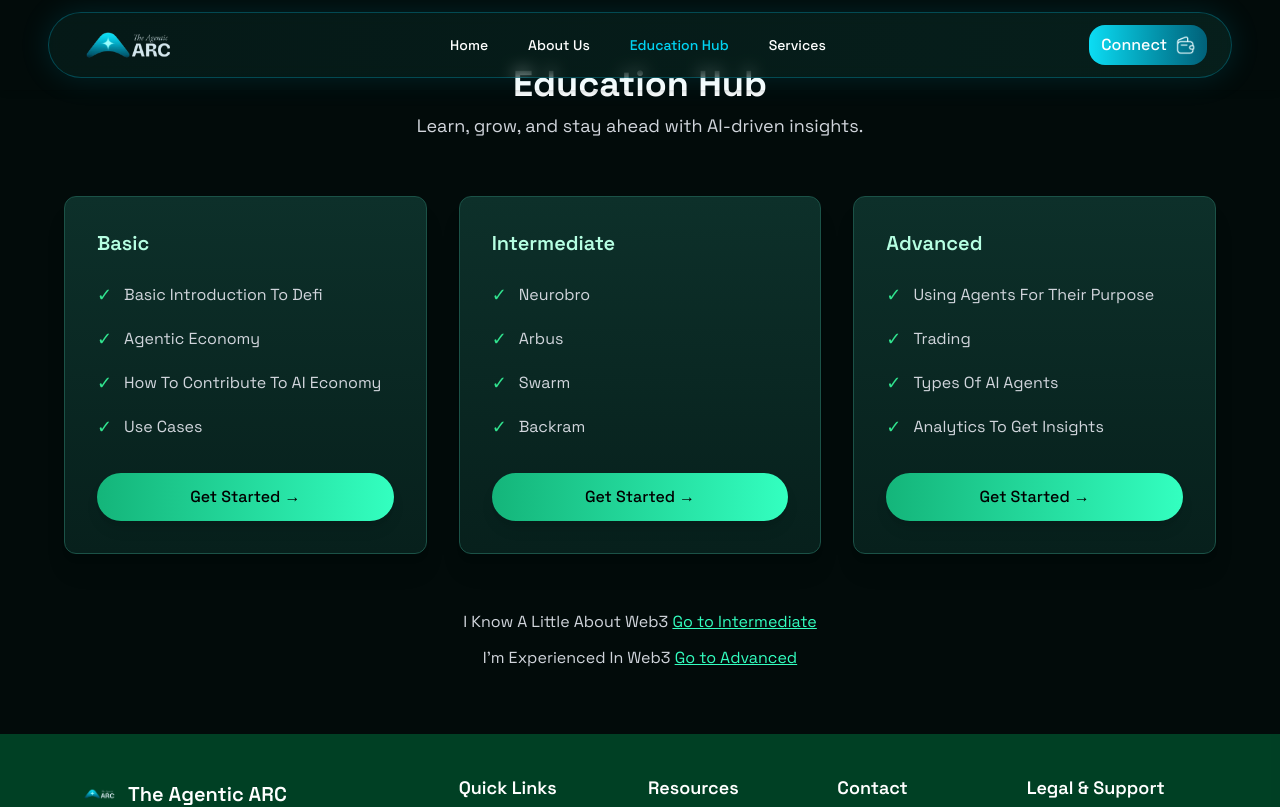
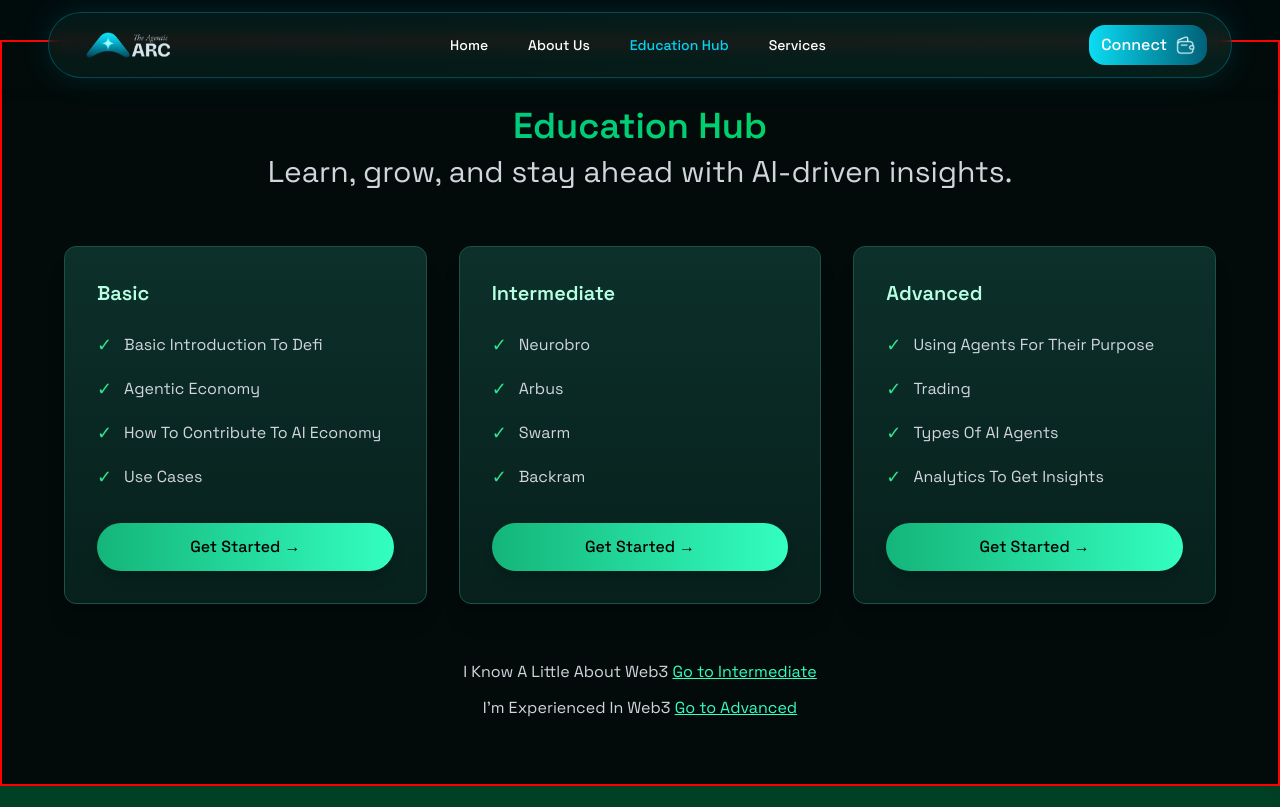
Before and after one commit to G3ntl3/Agentic-Arc, a React (Vite) app: page /education in a window 1280 px wide. Shown: the top 807 px of the page. Built offline with nearby package versions, Linux system fonts and the light colour scheme; no server answers; a web font is replaced by a local one.

Commit message:
still on res

```diff
--- a/src/components/Connect.jsx
+++ b/src/components/Connect.jsx
@@ -10,7 +10,7 @@ const Connect = () => {
   if (authenticated) {
     const wallet_address = user?.wallet?.address.trim();
     return (
-      <div className='text-sm font-bold p-2 rounded-2xl  bg-white text-green-400  transition-all duration-300 ease-in-out hover:shadow-lg hover:shadow-cyan-500/50'>
+      <div className='text-sm font-bold p-2 rounded-2xl  bg-white/10 text-green-400  transition-all duration-300 ease-in-out hover:shadow-lg hover:shadow-cyan-500/50'>
          {shortenAddress(wallet_address)}
       </div>
     )
--- a/src/components/Navbar.jsx
+++ b/src/components/Navbar.jsx
@@ -73,7 +73,7 @@ const Navbar = () => {
           {/* Desktop Buttons */}
           <div className="hidden lg:flex items-center gap-3">
             {authenticated && (
-              <div className="text-sm font-bold px-3 py-2 rounded-2xl bg-white text-green-400">
+              <div className="text-sm font-bold px-3 py-2 rounded-2xl bg-white/10 text-green-400">
                 {user?.wallet?.address ? `${user.wallet.address.slice(0, 6)}...${user.wallet.address.slice(-4)}` : ''}
               </div>
             )}
@@ -110,11 +110,8 @@ const Navbar = () => {
         <div className="flex flex-col h-full p-6">
           {/* Logo in Sidebar - Wrapped in NavLink for home navigation */}
           <NavLink to="/" className="flex items-center gap-2 mb-10 pb-6 border-b border-cyan-500/20" onClick={closeMenu}>
-            <img src={logo} alt="ARC Logo" className="w-10 h-10" />
-            <div className="flex flex-col leading-none">
-              <span className="text-xs text-cyan-400 font-light">The Agentic</span>
-              <span className="text-xl font-bold text-white">ARC</span>
-            </div>
+            <img src={logo} alt="ARC Logo" className=" h-10" />
+
           </NavLink>
 
           {/* Mobile Navigation Links */}
@@ -160,7 +157,7 @@ const Navbar = () => {
           {/* Mobile Buttons */}
           <div className="flex flex-col gap-4 mt-auto">
             {authenticated && (
-              <div className="text-sm font-bold px-3 py-2 rounded-2xl bg-white text-green-400 text-center">
+              <div className="text-sm font-bold px-3 py-2 rounded-2xl bg-white/10 text-green-400 text-center">
                 {user?.wallet?.address ? `${user.wallet.address.slice(0, 6)}...${user.wallet.address.slice(-4)}` : ''}
               </div>
             )}
--- a/src/components/Services.jsx
+++ b/src/components/Services.jsx
@@ -102,7 +102,7 @@ const ServiceCard = ({ service }) => {
 export default function Services() {
   return (
     <>
-      <div className="text-center glowtext gradient-text mt-20 lg:mt-30 text-3xl lg:text-4xl">
+      <div className="text-center glowtext gradient-text mt-20 lg:mt-25 text-3xl lg:text-4xl">
         Our Services
       </div>
       <div className="text-white lg:text-3xl font-extralight text-center mb-3 lg:mb-5">
--- a/src/pages/Educationhub.jsx
+++ b/src/pages/Educationhub.jsx
@@ -27,13 +27,13 @@ const plans = [
 
 const EducationHub = () => {
   return (
-    <div className="w-full py-16 px-4 md:px-10 bg-[#020b0a] text-white">
+    <div className="w-full py-16 px-4 md:px-10 bg-[#020b0a] text-white red lg:mt-10">
       {/* Header */}
-      <div className="text-center mb-14">
-        <h2 className="text-3xl md:text-4xl font-semibold glowtext">
+      <div className="text-center mb-14 ">
+        <h2 className="text-3xl md:text-4xl font-semibold gradient-text">
           Education Hub
         </h2>
-        <p className="text-gray-300 mt-2 text-lg">
+        <p className="text-gray-300 mt-2 text-lg lg:text-3xl">
           Learn, grow, and stay ahead with AI-driven insights.
         </p>
       </div>
```
